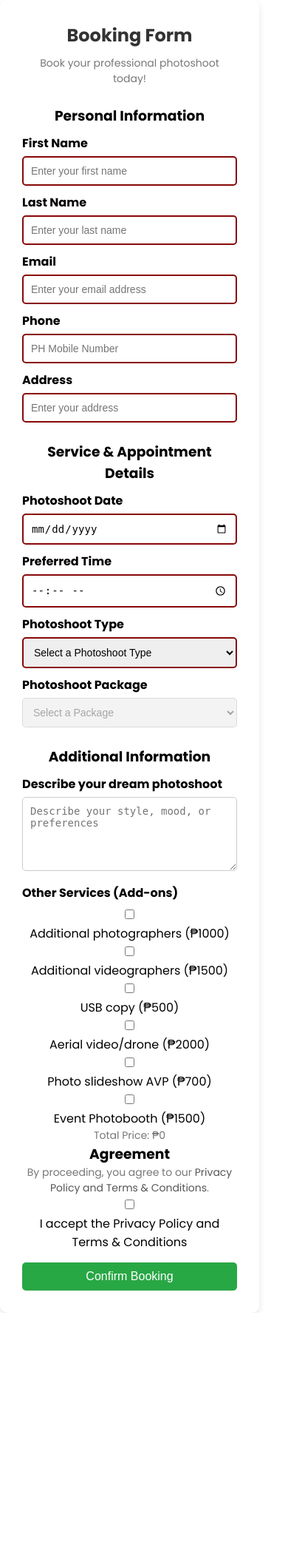
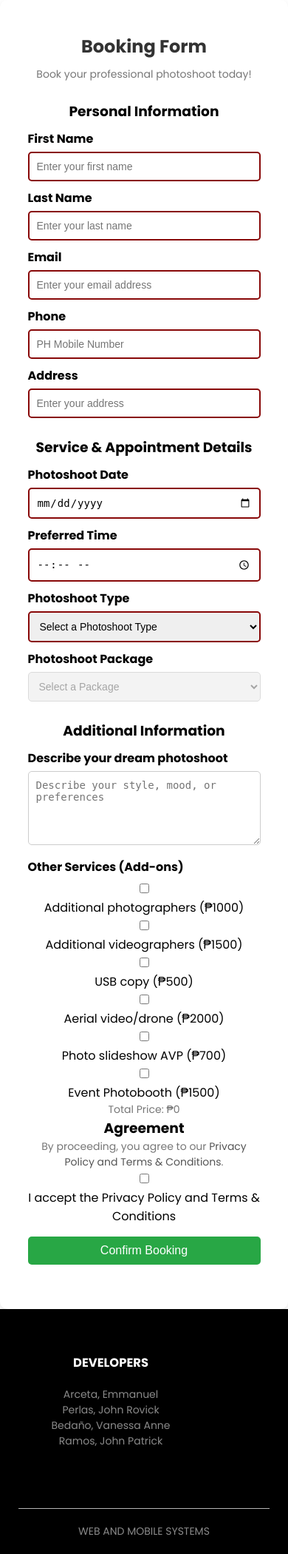
Before and after one commit to ProgrammerJM/eventsnap, a PHP site: page /booking.php in a window 390 px wide. Shown: the part 90-2190 px from the top of the page at 74% size. Before the commit the page ends 1864 px from the top, so only its background shows below. Run offline with PHP 8.4, Linux system fonts and the light colour scheme; a user stored in the database is signed in; data comes from the database, SQL or seed files in the repository; some libraries are stand-ins or nearby versions.

Commit message:
fix: responsive to multiple we pages
new: Update image sources and enhance

new: footer content across multiple pages

```diff
--- a/booking.php
+++ b/booking.php
@@ -43,15 +43,14 @@ if (!isset($_SESSION['user_id'])) {
           <li><a href="contact.php">Contact Us</a></li>
         </ul>
       </nav>
-      <img src="images/menu.png" class="menu-icon" onclick="menutoggle()">
+      <img src="images/menu.png" class="menu-icon" id="menuButton" onclick="menutoggle()">
     </div>
   </div>
 
   <!-- Booking Form -->
   <div class="booking-form-container">
-    <h2>Booking Form</h2>
-    <p>Book your professional photoshoot today!</p>
 
+  <div class="booking-inner-container">
     <?php
     if (isset($_GET['error'])) {
         echo '<p style="color: red;">Error: This date is already booked. Please select another date.</p>';
@@ -60,6 +59,9 @@ if (!isset($_SESSION['user_id'])) {
 
     <form id="bookingForm" action="submit_booking.php" method="POST"> <br>
 
+    <h2>Booking Form</h2>
+    <p>Book your professional photoshoot today!</p>
+    <br>
     <h3>Personal Information</h3>
       <label for="first_name">First Name</label>
       <input type="text" id="first_name" name="first_name" placeholder="Enter your first name" required>
@@ -127,6 +129,46 @@ if (!isset($_SESSION['user_id'])) {
       <button type="submit">Confirm Booking</button>
     </form>
   </div>
+  </div>
+
+  <!---------- Footer --------------->
+  <div class="footer">
+      <div class="container">
+        <div class="row">
+          <div class="footer-col-1">
+            <h3>DEVELOPERS</h3>
+            <p>Arceta, Emmanuel <br> Perlas, John Rovick <br> Bedaño, Vanessa Anne <br> Ramos, John Patrick</p>
+            <div class="app-logo">
+            </div>
+          </div>
+          <div class="footer-col-2">
+          </div>
+          <div class="footer-col-3">
+          </div>
+          <div class="footer-col-3">
+          </div>
+        </div>
+        <hr>
+        <p class="copyright">WEB AND MOBILE SYSTEMS</p>
+      </div>
+    </div>
+
+ <!-- BURGER NAV RESPONSIVENESS -->
+ <script>
+  var menu = document.getElementById("MenuItems"); // The dropdown menu
+  var menuButton = document.getElementById("menuButton"); // The hamburger button
+
+  function menutoggle() {
+    menu.classList.toggle("show"); // Toggle the menu visibility
+  }
+
+  // Close menu when clicking outside
+  document.addEventListener("click", function (event) {
+    if (menu.classList.contains("show") && !menu.contains(event.target) && !menuButton.contains(event.target)) {
+      menu.classList.remove("show"); // Hide the menu
+    }
+  });
+</script>
 
 </body>
 </html>
--- a/corporate-photography.php
+++ b/corporate-photography.php
@@ -68,7 +68,7 @@ session_start(); // Start the session to check login status
           <a href="<?php echo (isset($_SESSION['user_id'])) ? 'booking.php' : 'login.php'; ?>" class="btn-packages">Book Us</a>
         </div>
         <div class="image-section">
-            <img src="image.gif" alt="Photobooth GIF">
+        <img src="images/eventcoverage1.png" alt="Events Coverage">
         </div>
     </div>
   </div>
--- a/photobooth.php
+++ b/photobooth.php
@@ -74,7 +74,7 @@ session_start(); // Start the session to check login status
     </div>
 
     <div class="image-section">
-        <img src="image.gif" alt="Photobooth GIF">
+    <img src="images/eventcoverage1.png" alt="Events Coverage">
     </div>
   </div>
 
--- a/product-photography.php
+++ b/product-photography.php
@@ -68,7 +68,7 @@ session_start(); // Start the session to check login status
           <a href="<?php echo (isset($_SESSION['user_id'])) ? 'booking.php' : 'login.php'; ?>" class="btn-packages">Book Us</a>
         </div>
         <div class="image-section">
-            <img src="pb.gif" alt="Photobooth GIF">
+        <img src="images/eventcoverage1.png" alt="Events Coverage">
         </div>
     </div>
 
--- a/style.css
+++ b/style.css
@@ -525,35 +551,49 @@ h2 {
 }
 
 .booking-form-container {
+  display: flex;
+  justify-content: center;
+  justify-items: center;
+  align-items: center;
   background: #fff;
-  padding: 30px;
+  padding: 20px;
+  padding-bottom: 60px;
   border-radius: 10px;
   box-shadow: 0px 4px 10px rgba(0, 0, 0, 0.1);
   width: 100%;
-  max-width: 600px;
-  text-align: center;
-}
-
-.booking-form-container h2 {
+  text-align: center;
+}
+
+.booking-inner-container {
+  max-width: 50%;
+}
+
+@media screen and (max-width: 768px) {
+  .booking-inner-container {
+    max-width: 100%;
+  }
+}
+
+.booking-inner-container h2 {
   color: #333;
   margin-bottom: 10px;
 }
 
-.booking-form-container p {
+.booking-inner-container p {
   color: #777;
   font-size: 14px;
 }
 
-.booking-form-container label {
+.booking-inner-container label {
   display: block;
   font-weight: bold;
   margin: 10px 0 5px;
   text-align: left;
 }
 
-.booking-form-container input,
-.booking-form-container select,
-.booking-form-container textarea {
+.booking-inner-container input,
+.booking-inner-container select,
+.booking-inner-container textarea {
   width: 100%;
   padding: 10px;
   border: 1px solid #ccc;
@@ -561,12 +601,12 @@ h2 {
   font-size: 14px;
 }
 
-.booking-form-container textarea {
+.booking-inner-container textarea {
   resize: vertical;
   height: 100px;
 }
 
-.booking-form-container button {
+.booking-inner-container button {
   background-color: #28a745;
   color: white;
   font-size: 16px;
@@ -578,20 +618,20 @@ h2 {
   margin-top: 15px;
 }
 
-.booking-form-container button:hover {
+.booking-inner-container button:hover {
   background-color: #218838;
 }
 
 /* Error highlighting */
-.booking-form-container input:invalid,
-.booking-form-container select:invalid,
-.booking-form-container textarea:invalid {
+.booking-inner-container input:invalid,
+.booking-inner-container select:invalid,
+.booking-inner-container textarea:invalid {
   border: 2px solid #880808;
 }
 
 /* Responsive Design */
 @media (max-width: 768px) {
-  .booking-form-container {
+  .booking-inner-container {
     width: 90%;
   }
 }
```
Also changed, not shown: other parts of style.css (+111 -9 lines), dashboard.php (+3 -4 lines), events-coverage.php (+4 -3 lines), packages.php (+47 -7 lines).
